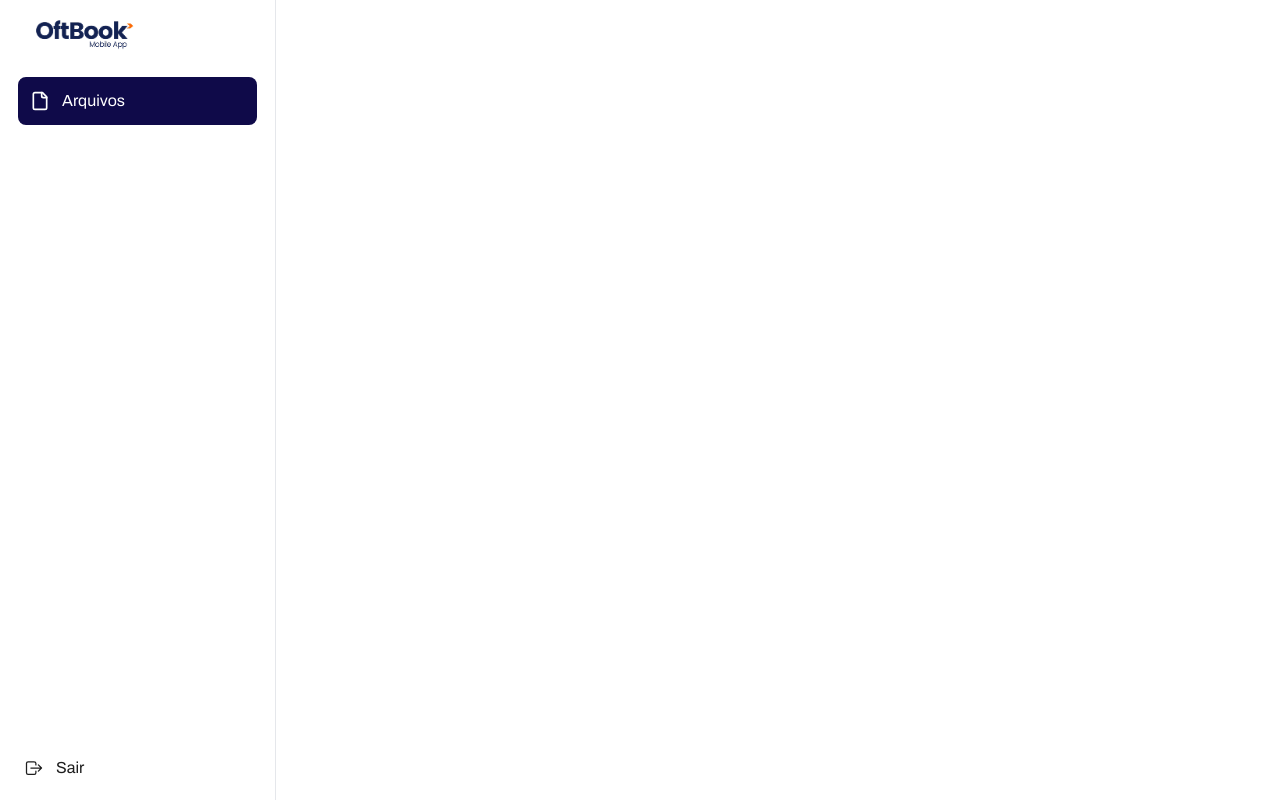
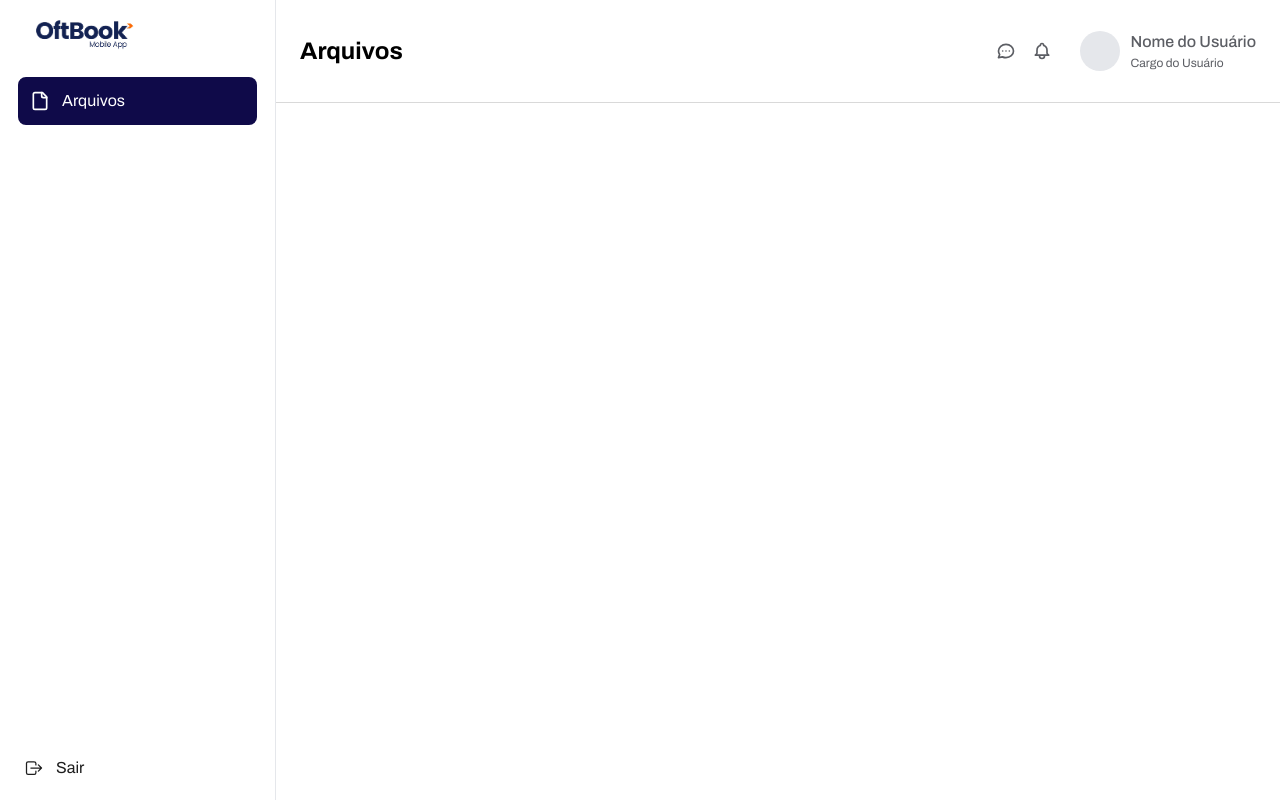
Before and after one commit to Thaleshtv/system-oftbook, a React (Vite) app: page /arquivos in a window 1280 px wide. Built offline with nearby package versions, Linux system fonts and the light colour scheme.

Commit message:
feat: enhance PageComponent with title prop and add user info and notification buttons in header

```diff
--- a/src/components/page-component/index.tsx
+++ b/src/components/page-component/index.tsx
@@ -1,19 +1,42 @@
 import { ReactNode } from 'react'
 import Sidebar from '../sidebar'
+import { HiOutlineBell, HiOutlineChat } from 'react-icons/hi'
 
 interface PageComponentProps {
   children: ReactNode
+  title: string
 }
 
-export function PageComponent({ children }: PageComponentProps) {
+export function PageComponent({ children, title }: PageComponentProps) {
   return (
     <div className="flex h-screen overflow-hidden">
       <Sidebar />
 
       <div className="flex-1 overflow-y-auto bg-[#fff] flex flex-col">
         {/* Mobile header - simplified without hamburger menu */}
-        <div className="md:hidden flex items-center justify-center p-4 border-b border-[#2D2D2D]">
-          <h1 className="text-white text-lg font-medium">CompreEmCasa</h1>
+        <div className="flex items-center justify-between py-[30px] px-[24px] border-b border-[#D9D9D9]">
+          <div className="text-[24px] font-semibold">{title}</div>
+          <div className="flex items-center gap-[28px]">
+            <div className="flex items-center gap-[16px]">
+              <button className="rounded-full hover:bg-gray-200">
+                <HiOutlineChat size={20} color="#5C5E64" />
+              </button>
+              <button className="rounded-full hover:bg-gray-200">
+                <HiOutlineBell size={20} color="#5C5E64" />
+              </button>
+            </div>
+            <div className="flex gap-[10px] items-center">
+              <div className="w-[40px] h-[40px] rounded-full bg-gray-200"></div>
+              <div className="flex flex-col">
+                <div className="text-[16px] text-[#5C5E64] font-medium">
+                  Nome do Usuário
+                </div>
+                <div className="text-[12px] text-[#5C5E64] font-regular">
+                  Cargo do Usuário
+                </div>
+              </div>
+            </div>
+          </div>
         </div>
 
         {/* Main content */}
--- a/src/pages/Arquivos/view.tsx
+++ b/src/pages/Arquivos/view.tsx
@@ -3,7 +3,7 @@ import { useArquivos } from './model'
 
 export const ArquivosView = (props: ReturnType<typeof useArquivos>) => {
   return (
-    <PageComponent>
+    <PageComponent title="Arquivos">
       <div className="space-y-6"></div>
     </PageComponent>
   )
```
